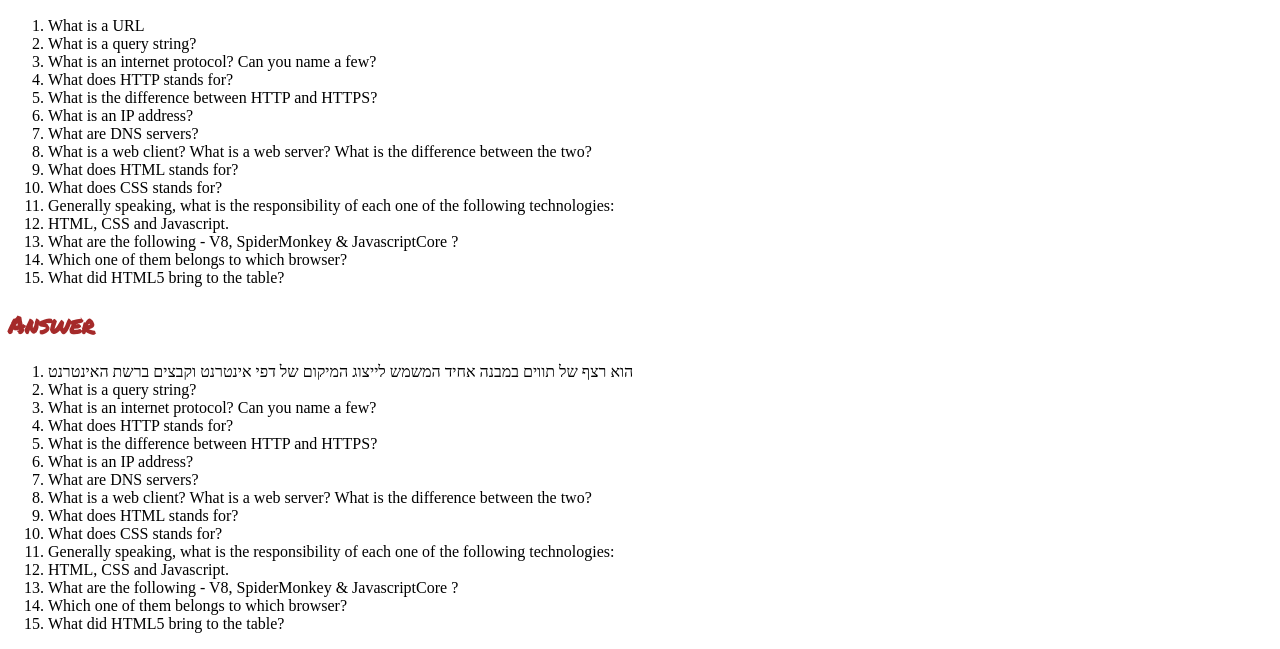
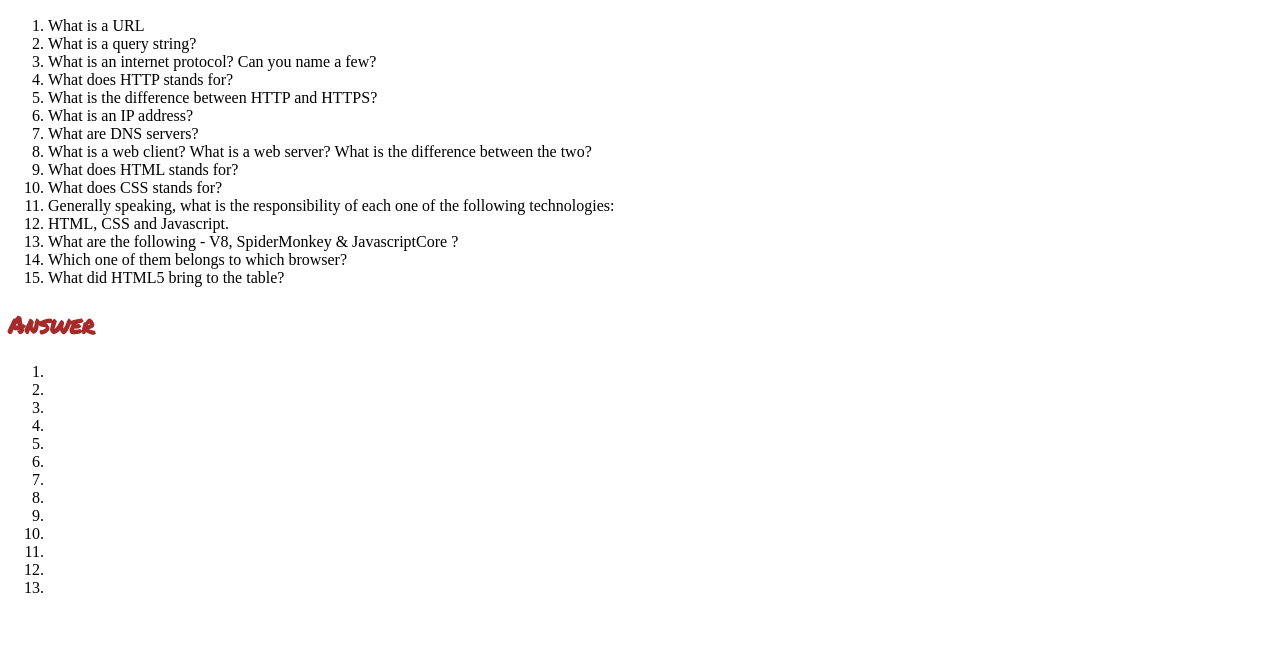
Before and after one commit to CriticalErorr/Fullstack, a plain HTML site: page homework.html in a window 1280 px wide. Shown: the part 237-886 px from the top of the page. After the commit the page ends 850 px from the top, so only its background shows below. Drawn offline with Linux system fonts and the light colour scheme.

Commit message:
Update homework.html
change answer

```diff
--- a/homework.html
+++ b/homework.html
@@ -35,21 +35,21 @@
       </ol>
     <h2>Answer</h2>
     <ol>
-        <li>הוא רצף של תווים במבנה אחיד המשמש לייצוג המיקום של דפי אינטרנט וקבצים ברשת האינטרנט</li>
-        <li>What is a query string?</li>
-        <li>What is an internet protocol? Can you name a few?</li>
-        <li>What does HTTP stands for?</li>
-        <li>What is the difference between HTTP and HTTPS?</li>
-        <li>What is an IP address?</li>
-        <li>What are DNS servers?</li>
-        <li>What is a web client? What is a web server? What is the difference between the two?</li>
-        <li>What does HTML stands for?</li>
-        <li>What does CSS stands for?</li>
-        <li>Generally speaking, what is the responsibility of each one of the following technologies:</li>
-        <li>HTML, CSS and Javascript.</li>
-        <li>What are the following - V8, SpiderMonkey & JavascriptCore ?</li>
-        <li>Which one of them belongs to which browser?</li>
-        <li>What did HTML5 bring to the table?</li>
+        <li></li>
+        <li></li>
+        <li></li>
+        <li</li>
+        <li></li>
+        <li></li>
+        <li></li>
+        <li></li>
+        <li</li>
+        <li></li>
+        <li></li>
+        <li></li>
+        <li></li>
+        <li></li>
+        <li></li>
       </ol>
 </body>
 </html>
```
